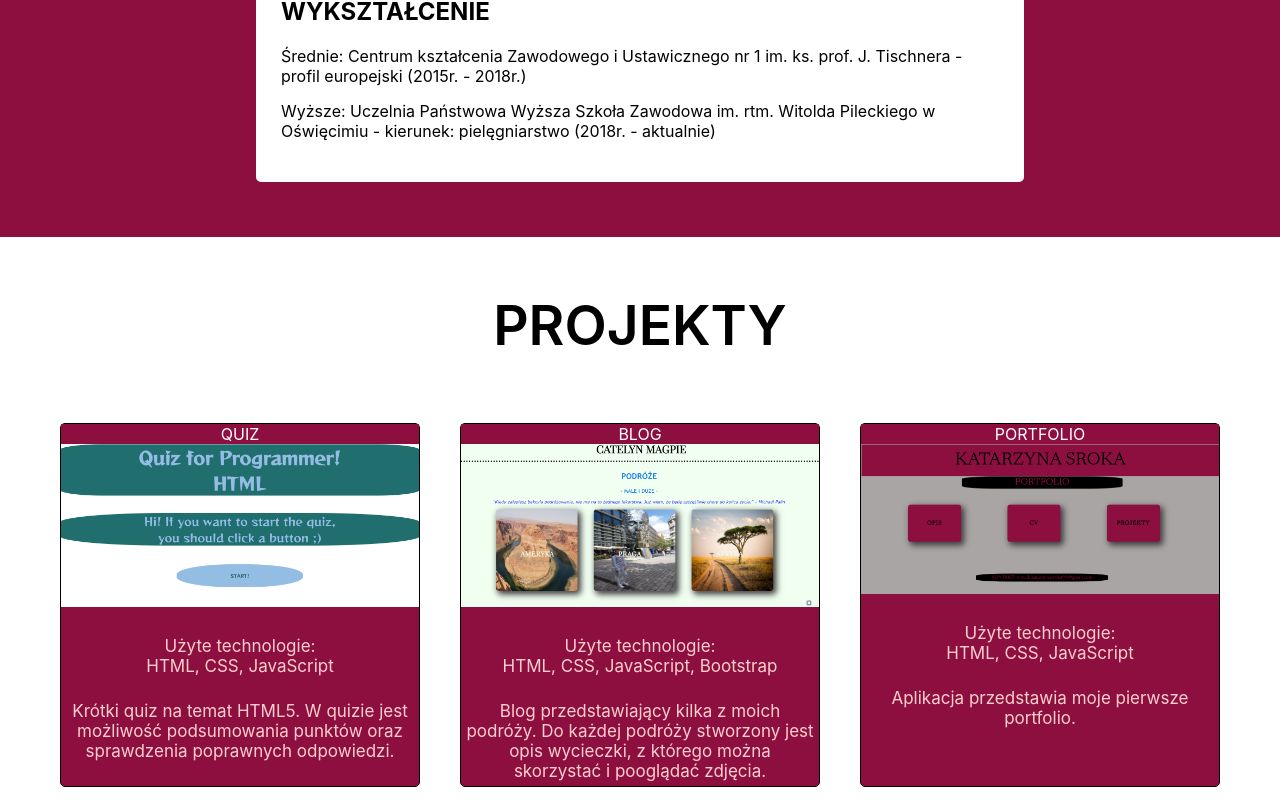
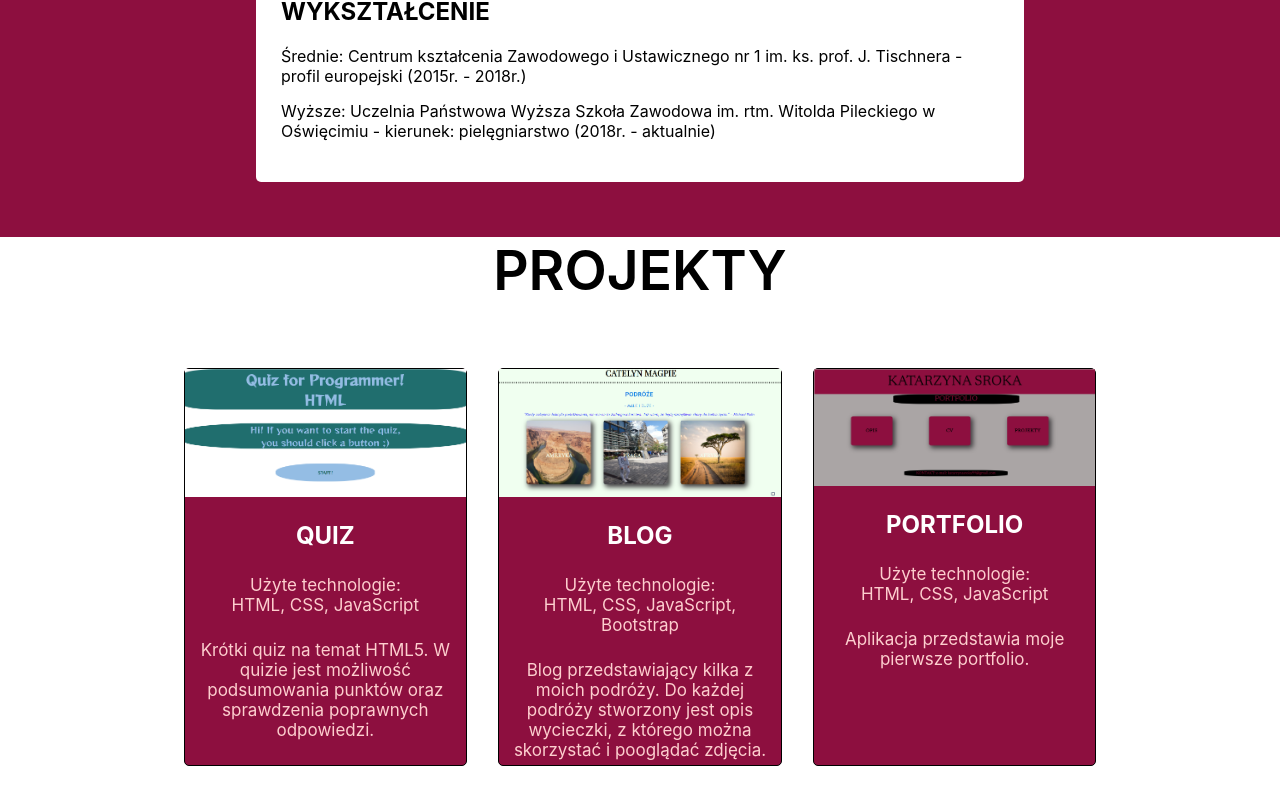
Before and after one commit to Catelyn99/Portfolio, a React (Create React App) app: page / in a window 1280 px wide. Shown: the part 1534-2341 px from the top of the page. After the commit the page ends 2320 px from the top, so only its background shows below. Built offline with nearby package versions, Linux system fonts and the light colour scheme.

Commit message:
navigation to projects

```diff
--- a/src/App.css
+++ b/src/App.css
@@ -12,9 +12,19 @@
     padding: 55px 0;
 }
 
+#app-projects {
+    margin: 0 10%;
+}
+
 @media (max-width: 768px) {
     #app-cv {
         padding-top: 15px;
         padding-bottom: 15px;
     }
 }
+
+@media (max-width: 576px) {
+    #app-projects {
+        margin: 0;
+    }
+}
--- a/src/App.jsx
+++ b/src/App.jsx
@@ -26,7 +26,7 @@ const App = () => {
         <div id="app-cv" className="app-section" ref={refCv}>
           <Cv />
         </div>
-        <div className="app-section" ref={refProjects}>
+        <div id="app-projects" className="app-section" ref={refProjects}>
           <Projects />
         </div>
       </div>
--- a/src/Header/Header.css
+++ b/src/Header/Header.css
@@ -76,6 +76,6 @@
         list-style-type: none;
         display: flex;
         justify-content: space-around;
-        font-size: 12px;
+        font-size: 10px;
     }
  }
--- a/src/Projects/Project/Project.css
+++ b/src/Projects/Project/Project.css
@@ -4,6 +4,12 @@
     margin-top: 45px;
     background-color: rgb(141, 15, 63);
     width: 30%;
+    text-decoration: none;
+}
+
+.project-container:hover {
+    transform: scale(1.1);
+    transition: ease-in;
 }
 
 .project-name {
--- a/src/Projects/Project/Project.jsx
+++ b/src/Projects/Project/Project.jsx
@@ -2,11 +2,11 @@ import './Project.css'
 
 export default function Project(props) {
     return (
-        <article className="project-container">
-            <header className="project-name">{props.project.name}</header>
+        <a href={props.project.url} className="project-container">
             <div className="project-image-container">
                 <img src={props.project.img.src} alt={props.project.img.alt} />
             </div>
+            <h2 className="project-name">{props.project.name}</h2>
             <div className="project-tech-description">
             <div className="project-tech-used">
                 Użyte technologie:
@@ -15,6 +15,6 @@ export default function Project(props) {
             </div>
             <div className="project-description">{props.project.description}</div>
             </div>
-        </article>
+        </a>
     )
 }
--- a/src/Projects/Projects.jsx
+++ b/src/Projects/Projects.jsx
@@ -23,7 +23,7 @@ class Projects extends React.Component {
         {
             id: '2',
             name: 'BLOG',
-            url: 'https://catelyn99.github.io/blog/blog',
+            url: 'https://catelyn99.github.io/Blog/blog',
             technologiesUsed: 'HTML, CSS, JavaScript, Bootstrap',
             description: 'Blog przedstawiający kilka z moich podróży.  Do każdej podróży stworzony jest opis wycieczki, z którego można skorzystać i pooglądać zdjęcia.',
             img: {
@@ -34,7 +34,7 @@ class Projects extends React.Component {
         {
             id: '3',
             name: 'PORTFOLIO',
-            url: 'https://catelyn99.github.io/portfolio/mypage',
+            url: 'https://catelyn99.github.io/Legacy-Portfolio/myPage',
             technologiesUsed: 'HTML, CSS, JavaScript',
             description: 'Aplikacja przedstawia moje pierwsze portfolio.',
             img: {
```
Also changed, not shown: src/CV/myphoto.jpg.
